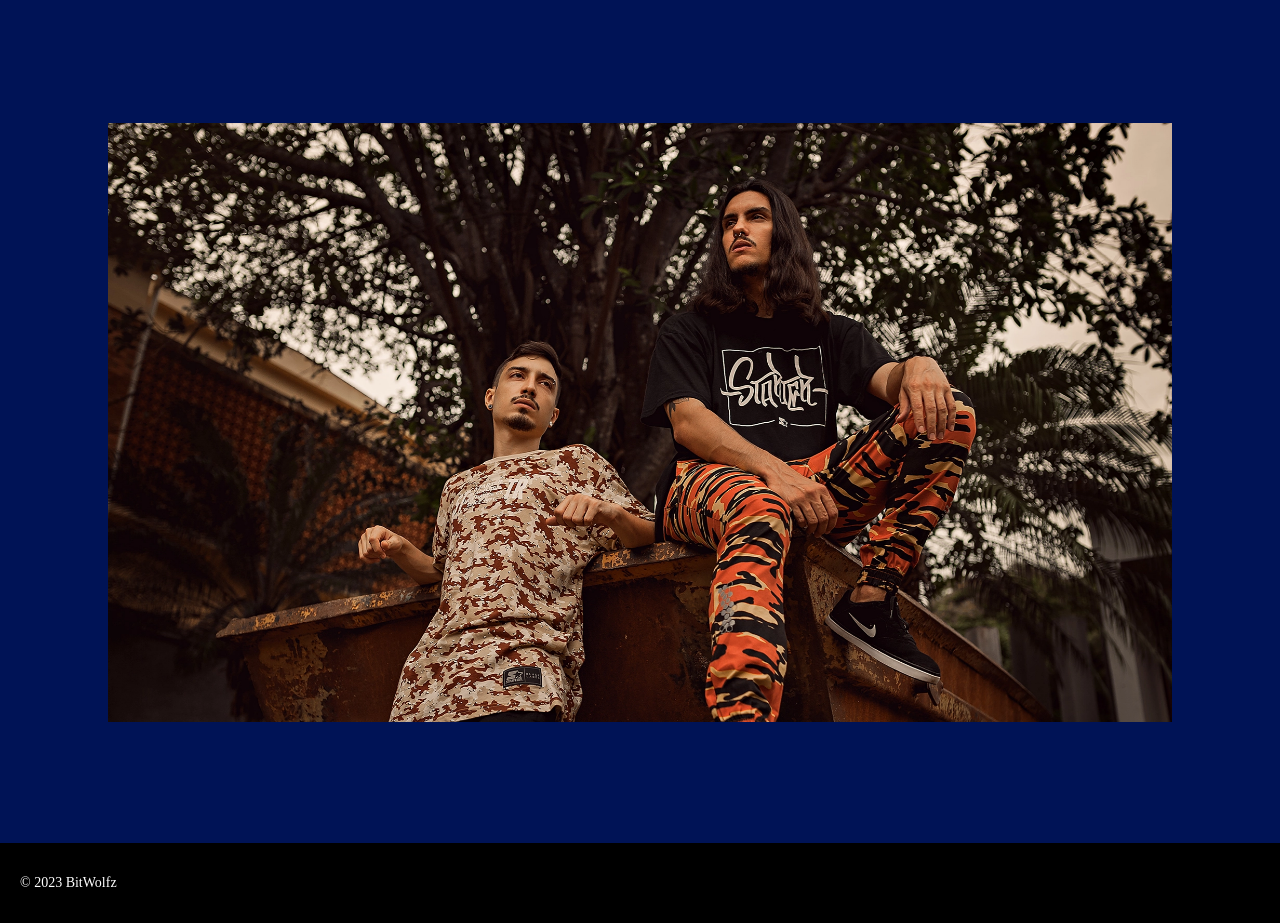
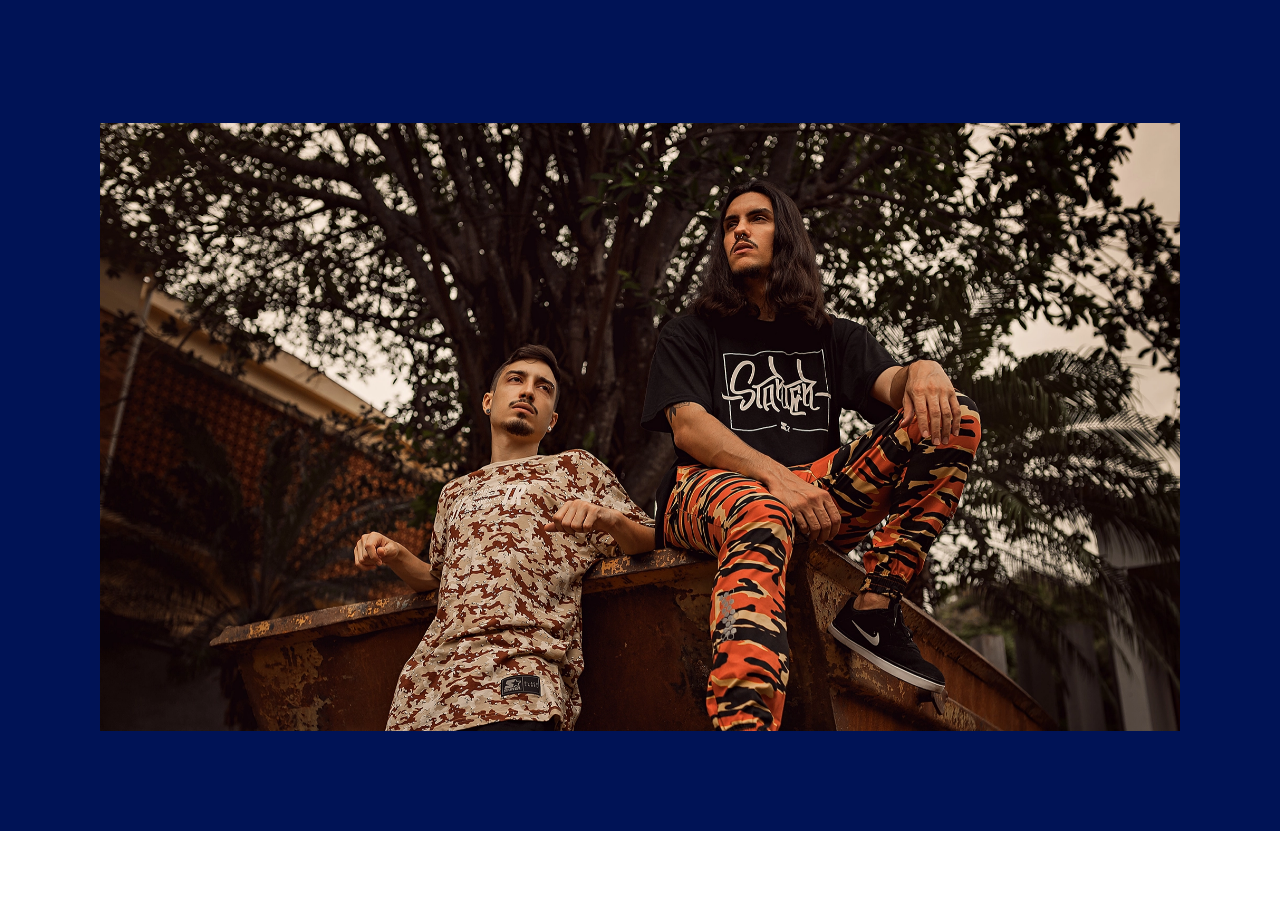
Before and after one commit to jpfrts/bitwolfz.com, a Next.js app: page / in a window 1280 px wide. Shown: the part 720-1643 px from the top of the page. After the commit the page ends 1551 px from the top, so only its background shows below. Built offline with nearby package versions, Linux system fonts and the light colour scheme.

Commit message:
fix: home

```diff
--- a/src/app/components/Secao2/style.js
+++ b/src/app/components/Secao2/style.js
@@ -2,12 +2,8 @@
 import { styled } from "styled-components";
 
 export const Card2 = styled.div`
-  display: flex;
-  flex-direction: column;
   width: 100%;
-  height: calc(100vh - 80px);
-  padding: 0 108px;
-  top: 105%;
+  padding: 0 100px 100px 100px;
   z-index: -1;
   background: rgb(0 19 86);
 `;
--- a/src/app/layout.jsx
+++ b/src/app/layout.jsx
@@ -2,7 +2,6 @@
 
 import StyledComponentsRegistry from "../../lib/registry";
 import { SocialProfileJsonLd } from "next-seo";
-import { Rodape } from "./components/Rodape";
 import { ParallaxProvider } from "react-scroll-parallax";
 
 import "./globals.css";
@@ -17,7 +16,6 @@ export default function RootLayout({ children }) {
           <ParallaxProvider>
             <Header />
             {children}
-            <Rodape />
             <SocialProfileJsonLd
               useAppDir={true}
               type="MusicGroup"
```
Also changed, not shown: public/images/fotos/ft1home_upper.webp.
